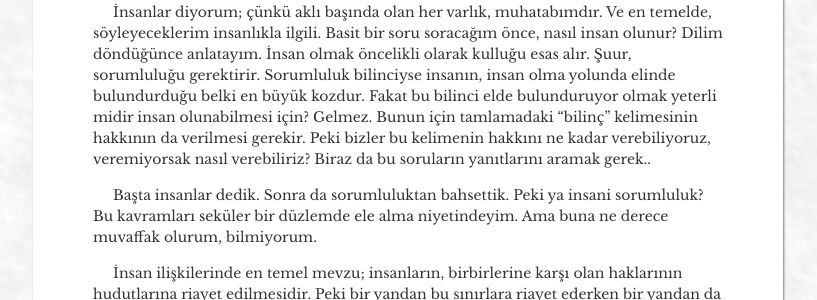
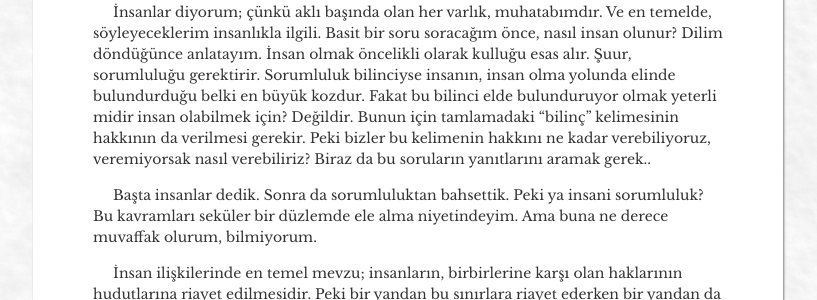
Before and after one commit to muhammedaydogdu/muhammedaydogdu.github.io, a Jekyll site: the page built from _posts/2018-12-16-ne-nedir-neymis.md, in a window 1280 px wide and 900 px high. Shown: the part 431-731 px from the top of the window, without its empty margins (232-1049 px from the left). Built offline with Jekyll 4.4.1, drawn with Linux system fonts in a browser that asks for light colours; some web fonts are replaced.

Commit message:
Update 2018-12-16-ne-nedir-neymis.md

```diff
--- a/_posts/2018-12-16-ne-nedir-neymis.md
+++ b/_posts/2018-12-16-ne-nedir-neymis.md
@@ -9,7 +9,7 @@
 <br/>
 &nbsp;&nbsp;&nbsp;&nbsp; Merhaba İnsanlar..
 
-&nbsp;&nbsp;&nbsp;&nbsp; İnsanlar diyorum; çünkü aklı başında olan her varlık, muhatabımdır. Ve en temelde, söyleyeceklerim insanlıkla ilgili. Basit bir soru soracağım önce, nasıl insan olunur? Dilim döndüğünce anlatayım. İnsan olmak öncelikli olarak kulluğu esas alır. Şuur, sorumluluğu gerektirir. Sorumluluk bilinciyse insanın, insan olma yolunda elinde bulundurduğu belki en büyük kozdur. Fakat bu bilinci elde bulunduruyor olmak yeterli midir insan olunabilmesi için? Gelmez. Bunun için tamlamadaki "bilinç" kelimesinin hakkının da verilmesi gerekir. Peki bizler bu kelimenin hakkını ne kadar verebiliyoruz, veremiyorsak nasıl verebiliriz? Biraz da bu soruların yanıtlarını aramak gerek..
+&nbsp;&nbsp;&nbsp;&nbsp; İnsanlar diyorum; çünkü aklı başında olan her varlık, muhatabımdır. Ve en temelde, söyleyeceklerim insanlıkla ilgili. Basit bir soru soracağım önce, nasıl insan olunur? Dilim döndüğünce anlatayım. İnsan olmak öncelikli olarak kulluğu esas alır. Şuur, sorumluluğu gerektirir. Sorumluluk bilinciyse insanın, insan olma yolunda elinde bulundurduğu belki en büyük kozdur. Fakat bu bilinci elde bulunduruyor olmak yeterli midir insan olabilmek için? Değildir. Bunun için tamlamadaki "bilinç" kelimesinin hakkının da verilmesi gerekir. Peki bizler bu kelimenin hakkını ne kadar verebiliyoruz, veremiyorsak nasıl verebiliriz? Biraz da bu soruların yanıtlarını aramak gerek..
 
 
 &nbsp;&nbsp;&nbsp;&nbsp; Başta insanlar dedik. Sonra da sorumluluktan bahsettik. Peki ya insani sorumluluk? Bu kavramları seküler bir düzlemde ele alma niyetindeyim. Ama buna ne derece muvaffak olurum, bilmiyorum.
```
